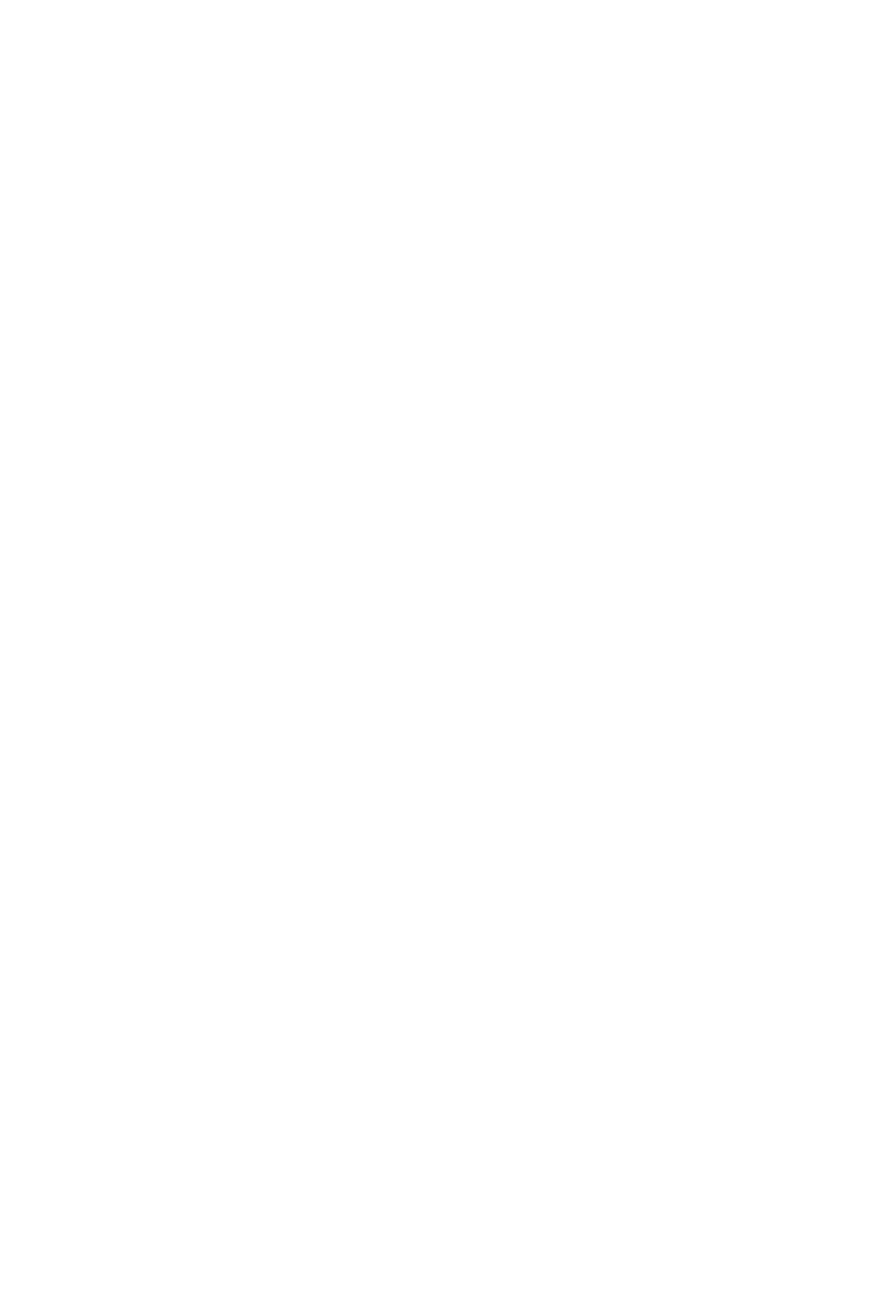
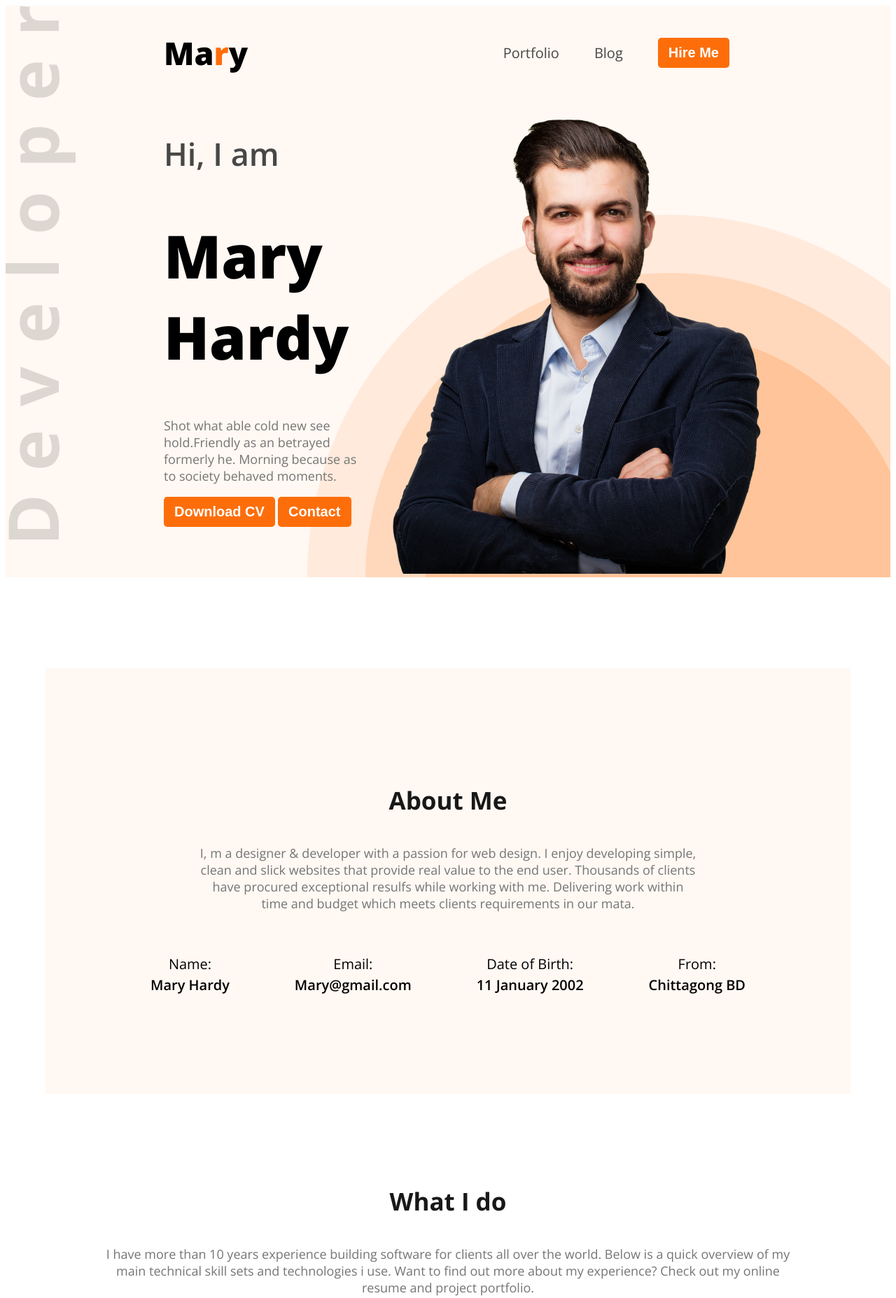
Before and after one commit to hobaibul/web-dev-portfolio, a plain HTML site: page index.html in a window 1280 px wide. Shown: the top 1855 px of the page at 70% size. Before the commit the page ends 800 px from the top, so only its background shows below. Drawn offline with nearby package versions, Linux system fonts and the light colour scheme.

Commit message:
skillis section uploaded

```diff
--- a/index.html
+++ b/index.html
@@ -4,13 +4,90 @@
     <meta charset="UTF-8">
     <meta name="viewport" content="width=device-width, initial-scale=1.0">
     <title>Web Deb Portfolio</title>
+    <link rel="preconnect" href="https://fonts.googleapis.com">
+    <link rel="preconnect" href="https://fonts.gstatic.com" crossorigin>
+    <link href="https://fonts.googleapis.com/css2?family=Open+Sans:ital,wght@0,300..800;1,300..800&display=swap" rel="stylesheet">
+
+    <link rel="stylesheet" href="style/portfolio.css">
 </head>
-<body>
-    <header>
+<body class="open-sans-normal">
+    <header class="header secondary_bg">
+        <nav>
+            <h1 class="nav_title">Ma<span class="text_primary">r</span>y</h1>
+            <ul>
+                <li><a class="dark_2" href="">Portfolio</a></li>
+                <li><a class="dark_2" href="">Blog</a></li>
+                <li><a href=""></a><button class="btn_primary">Hire Me</button></li>
+            </ul>
+        </nav>
 
+        <div class="banner">
+            <div class="banner_cantain">
+                <h3 class="banner_greetings dark_2">Hi, I  am</h3>
+                <h1 class="banner_title">Mary Hardy</h1>
+                <p class="banner_description dark_3">
+                    Shot what able cold new see hold.Friendly as an betrayed formerly he. Morning because as to society behaved moments.
+                </p>
+                <button class="btn_primary">Download CV</button>
+                <button class="btn_primary">Contact</button>
+            </div>
+            <div class="bannar_img">
+                <img src="images/hardy.png" alt="">
+            </div>
+        </div>
     </header>
+
     <main>
+        <section class="about secondary_bg">
+                <h3 class="section_title">About Me</h3>
+                <p class="section_description">I, m a designer & developer with a passion for web design. I enjoy developing simple, clean and slick websites that provide real value to the end user. Thousands of clients have procured exceptional resulfs while working with me. Delivering work within time and budget which meets clients requirements in our mata.</p>
+                <div class="about_items">
+                    <div class="about_item">
+                        <p class="about_item_title">Name:</p>
+                        <p class="about_item_description">Mary Hardy</p>
+                    </div>
+                    <div class="about_item">
+                        <p class="about_item_title">Email:</p>
+                        <p class="about_item_description">Mary@gmail.com</p>
+                    </div>
+                    <div class="about_item">
+                        <p class="about_item_title">Date of Birth:</p>
+                        <p class="about_item_description">11 January 2002</p>
+                    </div>
+                    <div class="about_item">
+                        <p class="about_item_title">From:</p>
+                        <p class="about_item_description">Chittagong BD</p>
+                    </div>
+                </div>
+        </section>
 
+        <section class="skills">
+            <h3 class="section_title text_center">What I do</h3>
+                <p class="section_description text_center">I have more than 10 years experience building software for clients all over the world. Below is a quick overview of my main technical skill sets and technologies i use. Want to find out more about my experience? Check out my online resume and project portfolio.</p>
+
+        <div class="skill">
+            <div class="skiil_container">
+                <img src="images/icons/js.png" alt="">
+                <h4 class="skitll_title">Vanilla JavaScript</h4>
+                <p class="skill_description">List skill/technologies here. You can change the icon above to any of the 1500+ FontAwesome 5 free icons available. Aenean commodo ligula eget dolor.</p>
+            </div>
+            <div class="skiil_container">
+                <img src="images/icons/react.png" alt="">
+                <h4 class="skitll_title">React</h4>
+                <p class="skill_description">List skill/technologies here. You can change the icon above to any of the 1500+ FontAwesome 5 free icons available. Aenean commodo ligula eget dolor.</p>
+            </div>
+            <div class="skiil_container">
+                <img src="images/icons/nodejs.png" alt="">
+                <h4 class="skitll_title">Node.js</h4>
+                <p class="skill_description">List skill/technologies here. You can change the icon above to any of the 1500+ FontAwesome 5 free icons available. Aenean commodo ligula eget dolor.</p>
+            </div>
+            <div class="skiil_container">
+                <img src="images/icons/mongo.png" alt="">
+                <h4 class="skitll_title">MongoDB</h4>
+                <p class="skill_description">List skill/technologies here. You can change the icon above to any of the 1500+ FontAwesome 5 free icons available. Aenean commodo ligula eget dolor.</p>
+            </div>
+        </div>
+    </section>
     </main>
     <footer>
 
--- /dev/null
+++ b/style/portfolio.css
@@ -0,0 +1,140 @@
+/* Fonts */
+
+.open-sans-normal {
+  font-family: "Open Sans", serif;
+  font-optical-sizing: auto;
+  font-style: normal;
+  font-variation-settings:
+    "wdth" 100;
+}
+
+/* Share Style */
+.secondary_bg{
+    background-color: #FFF8F3;
+}
+.text_primary{
+    color: #FD6E0A;
+}
+.dark_2{
+    color: #474747;
+}
+.dark_3{
+    color: #757575;
+}
+.btn_primary{
+    background-color: #FD6E0A;
+    border: none;
+    color: #ffffff;
+    padding: 10px 15px;
+    border-radius: 5px;
+    font-weight: bold;
+    font-size: 20px;
+}
+.section_title {
+    font-size: 35px;
+    font-weight: bold;
+    color: #181818;
+}
+.section_description{
+    font-size: 18px;
+    color: #757575;
+    margin: 40px 70px;
+    text-align: center;
+}
+.text_center{
+    text-align: center;
+}
+
+
+/* header Style */
+.header{
+    background-image: url('../images/developer.png'),url('../images/header_bg.png');
+    background-repeat: no-repeat;
+    background-position: top left, bottom right;
+}
+
+/* Nav Bar Style */
+nav{
+    display: flex;
+    align-items: center;
+    justify-content: space-between;
+    margin: 0 180px 0 226px;
+}
+.nav_title{
+    font-weight: 800;
+    font-size: 45px;
+}
+nav ul{
+    display: flex;
+    align-items: center;
+}
+nav ul li{
+    list-style: none;
+    margin-right: 50px;
+}
+nav ul li a{
+    text-decoration: none;
+    font-size: 20px;
+}
+
+/* Bannar Style */
+.banner_greetings{
+    font-size: 45px;
+    font-weight: 600;
+}
+.banner_title{
+    font-size: 85px;
+    font-weight: 900;
+}
+.banner_description{
+    font-size: 18px;
+}
+.bannar_img{
+    max-width: 580px;
+}
+.banner{
+    display: flex;
+    justify-content: space-between;
+    margin: 0 180px 0 226px;
+}
+.banner_cantain{
+    max-width: 580px;
+}
+/* main Style */
+main{
+    max-width: 1150px;
+    margin: 0 auto;
+}
+main section{
+    margin-top: 130px;
+    margin-bottom: 130px;
+}
+
+/* About Style */
+
+.about{
+    padding: 130px 150px;
+    text-align: center;
+
+}
+.about_items{
+    display: flex;
+    justify-content: space-between;
+    font-size: 20px;
+    line-height: 10px;
+    margin-top: 50px;
+}
+.about_item_description{
+    font-weight: 600;
+}
+
+/* Skill Style */
+.skill{
+    display: flex;
+    gap: 30px;
+}
+.skiil_container{
+    padding: 30px;
+    box-shadow: 0 6px 50px 0 rgba(0, 0, 0, 0.06);
+    border-radius: 5px;
+}
```
